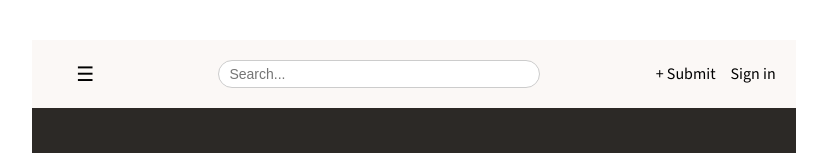
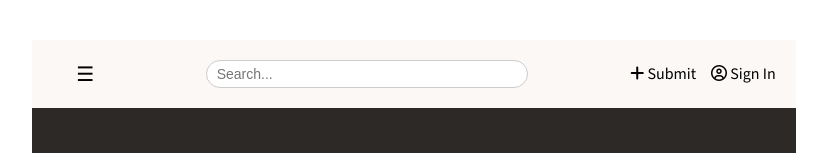
Before and after one commit to KoffiKC/UHOA-Hackathon, a React (Vite) app: page /submission in a window 1280 px wide. Shown: the part 243-396 px from the top of the page, without its empty margins (246-1073 px from the left). Built offline with nearby package versions, Linux system fonts and the light colour scheme.

Commit message:
Font awesome icons

```diff
--- a/package.json
+++ b/package.json
@@ -12,6 +12,7 @@
   "dependencies": {
     "@fontsource/libre-baskerville": "^5.1.1",
     "@fontsource/source-sans-3": "^5.1.1",
+    "@fortawesome/fontawesome-free": "^6.7.2",
     "react": "^19.0.0",
     "react-dom": "^19.0.0",
     "react-router-dom": "^7.2.0"
--- a/src/Header.css
+++ b/src/Header.css
@@ -87,12 +87,7 @@
   /* Navbar links */
   .navbar a {
     text-decoration: none;
-    color: #fff; /* Make text white */
+    color: #fff !important; /* Make text white */
     font-family: "Source Sans 3", sans-serif;
     font-size: 18px;
   }
-
-  /* Add hover effect */
-  .navbar a:hover {
-    text-decoration: underline;
-  }
--- a/src/components/Header.jsx
+++ b/src/components/Header.jsx
@@ -2,6 +2,7 @@ import * as React from "react";
 import "../Header.css";
 import "@fontsource/libre-baskerville/700.css";
 import "@fontsource/source-sans-3/400.css";
+import '@fortawesome/fontawesome-free/css/all.min.css';
 import Navbar from "./Navbar";
 
 function Header() {
@@ -12,8 +13,10 @@ function Header() {
         <button className="menu-icon">☰</button>
         <input type="text" placeholder="Search..." className="search-bar" />
         <div className="auth-links">
-          <a href="/submit">+ Submit</a>
-          <a href="/signin">Sign in</a>
+        <a href="/submit" className="submit-link"><i class="fa-solid fa-plus"></i> Submit</a>
+          <a href="/signin" className="signin-link">
+          <i className="fa-regular fa-circle-user"></i> Sign In
+        </a>
         </div>
       </div>
 
```
Also changed, not shown: 1 other file (tests, documents, lock files or other folders).
